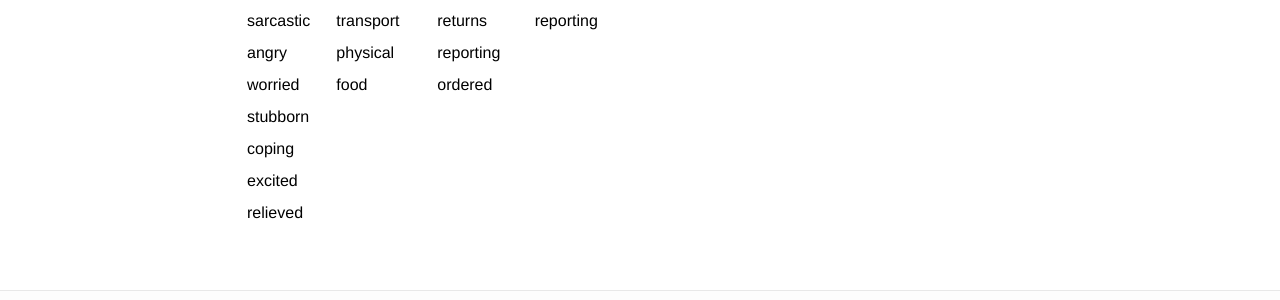
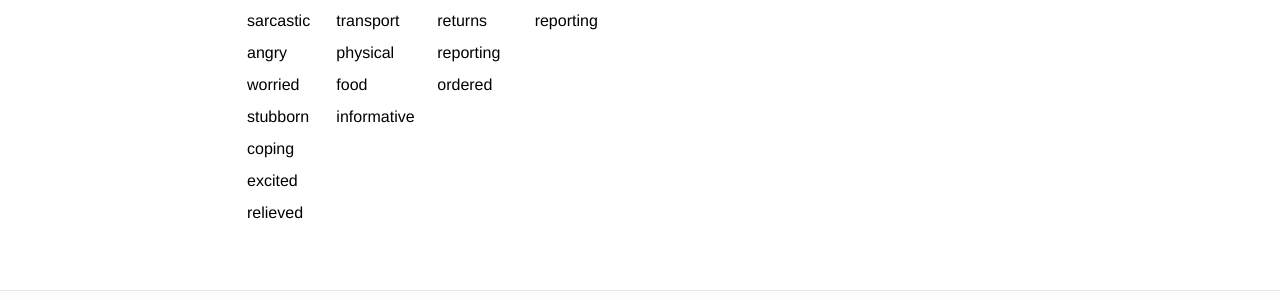
Before and after one commit to jenningsanderson/Twitter-Evacuation-Patterns, a Jekyll site: the page built from _posts/2014-09-07-Qualitative-Coding.md, in a window 1280 px wide. Shown: the part 424-724 px from the top of the page. Built offline with Jekyll 4.4.1, drawn with Linux system fonts in a browser that asks for light colours.

Commit message:
Updated the coding scheme

```diff
--- a/_posts/2014-09-07-Qualitative-Coding.md
+++ b/_posts/2014-09-07-Qualitative-Coding.md
@@ -9,12 +9,12 @@ permalink: "/coding"
 
 
 | Sentiment | Preparation | Evacuation | Shelter-In-Place |
-|-----------------------------------------------------------------|
-| comedic	  | charging    | leaves     | hunkering       |
-| sarcastic | transport   | returns    | reporting|
+|---------------------------------------------------------|
+| comedic	  | charging    | leaves     | hunkering        |
+| sarcastic | transport   | returns    | reporting        |
 | angry	  | physical    | reporting  | |
 | worried	  | food        | ordered    | |
-| stubborn  |             |	| |
-| coping	  |             | 	| |
-| excited	  |             |	| |
+| stubborn  | informative |   | |
+| coping	  |             |   | |
+| excited	  |             |   | |
 | relieved  |             |   | |
```
